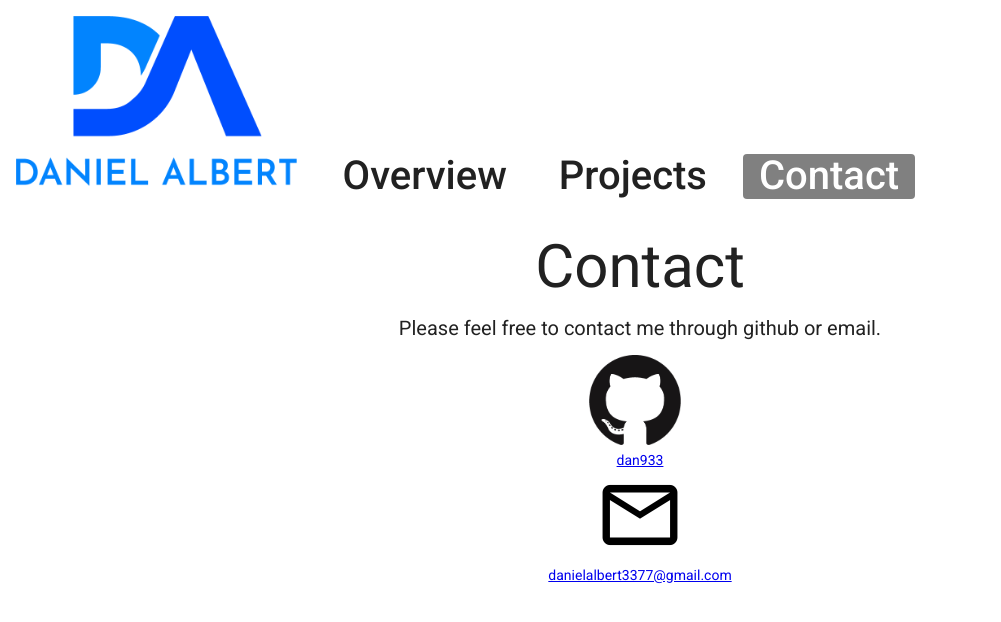
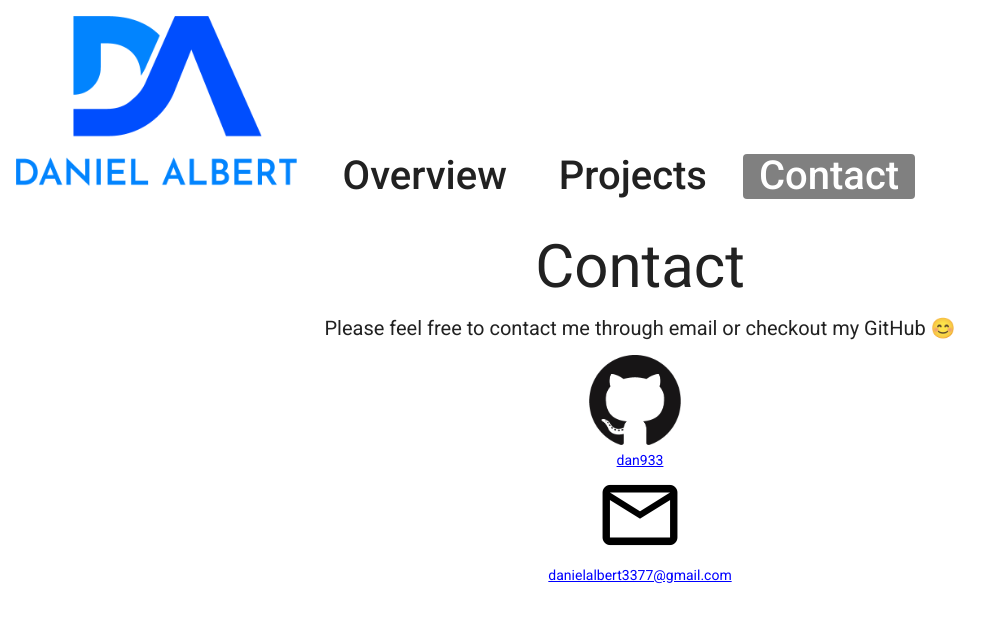
Before and after one commit to dan933/portfolio-website, an Angular app in the folder portfolio-website/: page /contact in a window 1280 px wide. Shown: the top 622 px of the page, without its empty margins (0-1001 px from the left). Built offline with nearby package versions, Linux system fonts and the light colour scheme.

Commit message:
format changes contact page

```diff
--- a/portfolio-website/src/app/app.component.html
+++ b/portfolio-website/src/app/app.component.html
@@ -38,7 +38,7 @@
       <button class="compact-sub-menu" routerLink="/sql-projects" routerLinkActive="active" mat-menu-item>SQL</button>
     </div>
     <br *ngIf="!show">
-    <button class="compact-nav-buttons" mat-button>Contact</button>
+    <button class="compact-nav-buttons" routerLink="/contact" routerLinkActive="active" mat-button>Contact</button>
   </mat-drawer>
 
 
--- a/portfolio-website/src/app/components/contact-us/contact-us.component.html
+++ b/portfolio-website/src/app/components/contact-us/contact-us.component.html
@@ -1,7 +1,7 @@
 <div class="nav-spacer"></div>
 <div class="container-center">
   <h1 class="heading-center">Contact</h1>
-  <p>Please feel free to contact me through github or email.</p>
+  <p>Please feel free to contact me through email or checkout my GitHub 😊</p>
 
 
 
@@ -20,5 +20,5 @@
     <br>
     <a href="mailto:danielalbert3377@gmail.com">danielalbert3377@gmail.com</a>
   </div>
-
+  <div class="spacer-top"></div>
 </div>
--- a/portfolio-website/src/styles.scss
+++ b/portfolio-website/src/styles.scss
@@ -332,3 +332,7 @@ figcaption{
 {
   margin-right: 4px !important;
 }
+
+a{
+  color: blue;
+}
```
Lines whose indentation alone changed are shown as unchanged.
